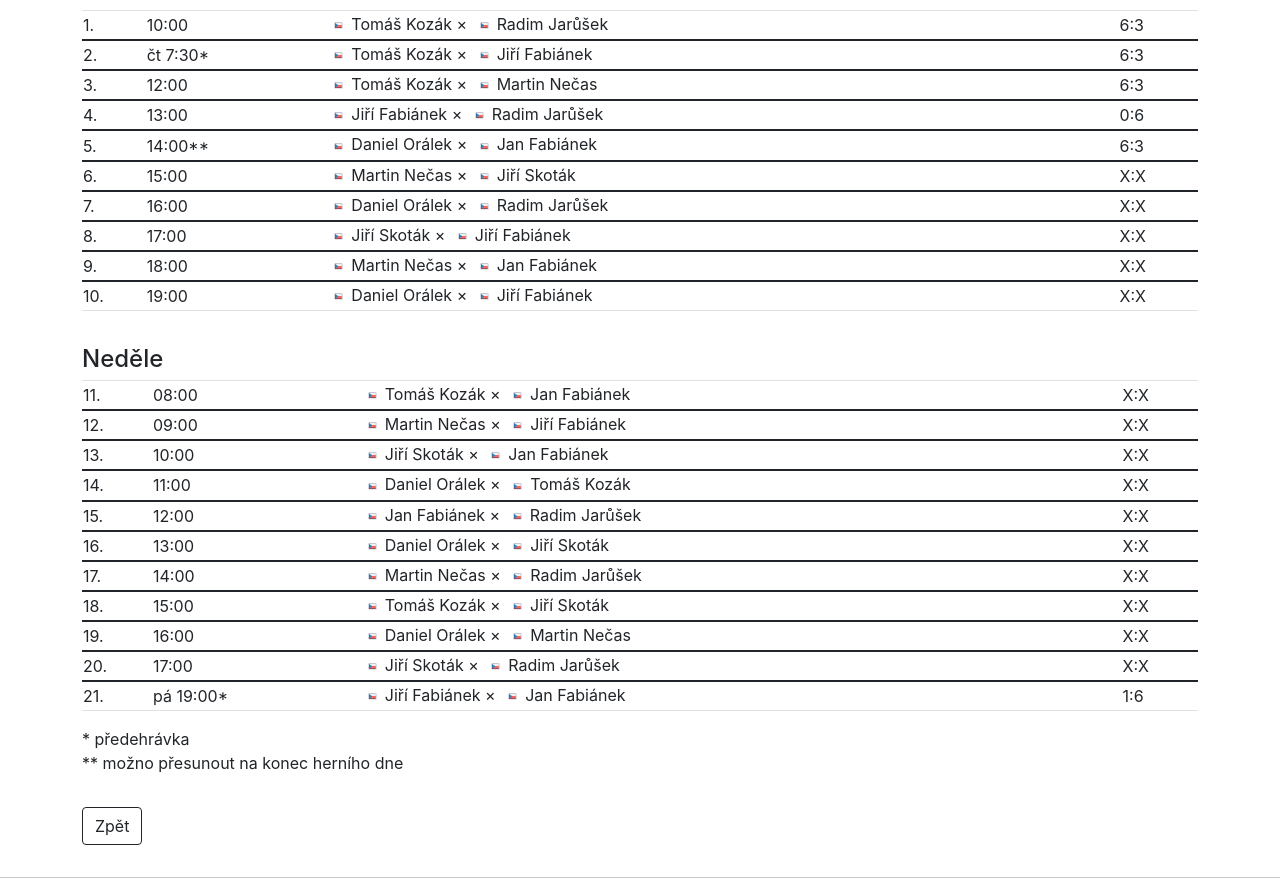
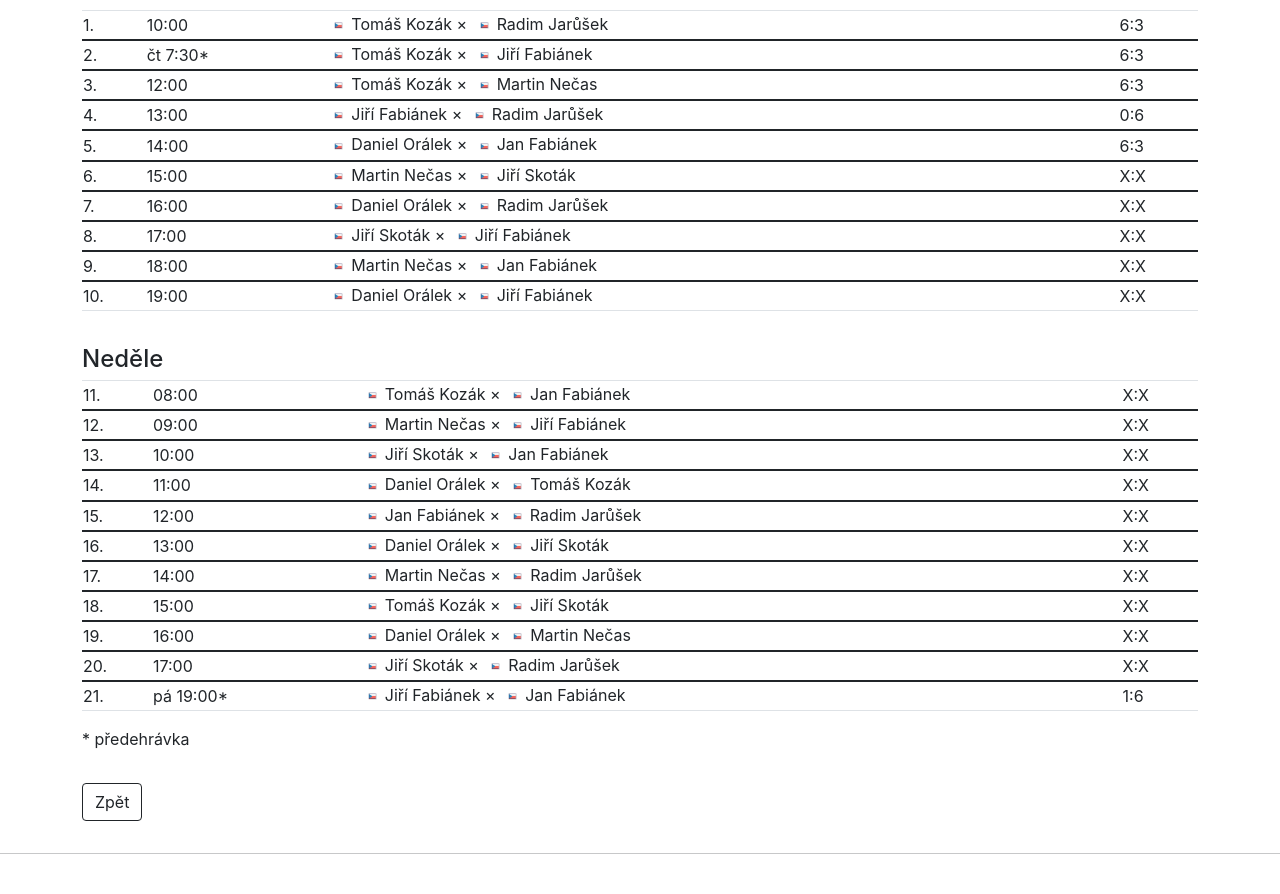
Before and after one commit to kotrzina/court-reservations, a Next.js app in the folder frontend/: page /turnaj/2024-singl in a window 1280 px wide. Shown: the part 921-1815 px from the top of the page. After the commit the page ends 1791 px from the top, so only its background shows below. Built offline with nearby package versions, Linux system fonts and the light colour scheme.

Commit message:
Update 2024-singl.tsx

```diff
--- a/frontend/pages/turnaj/2024-singl.tsx
+++ b/frontend/pages/turnaj/2024-singl.tsx
@@ -43,7 +43,7 @@ const Singl2024: NextPage = () => {
         },
         {
             match: 5,
-            time: "14:00**",
+            time: "14:00",
             player1: "Daniel Orálek",
             player2: "Jan Fabiánek",
             result: "6:3"
@@ -333,8 +333,7 @@ const Singl2024: NextPage = () => {
                 </Table>
 
                 <p>
-                    * předehrávka <br/>
-                    ** možno přesunout na konec herního dne
+                    * předehrávka
                 </p>
 
 
```
